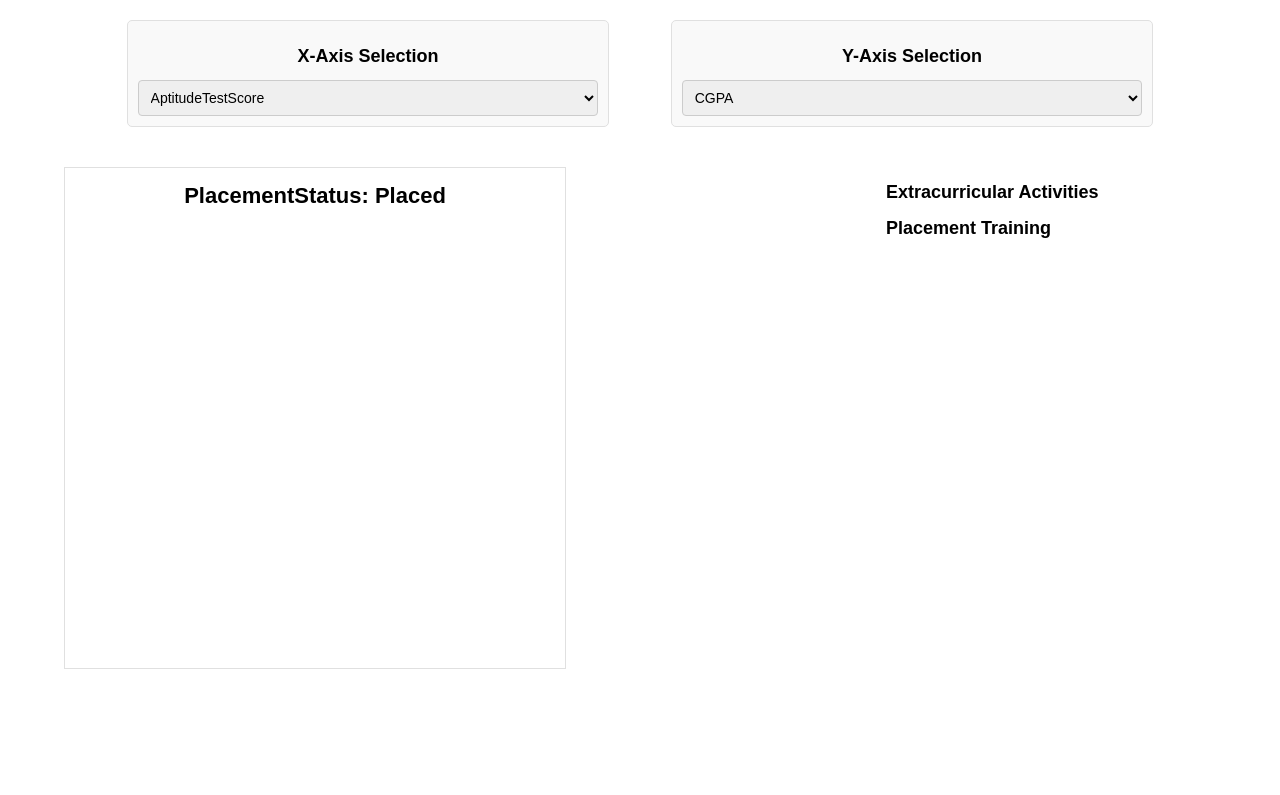
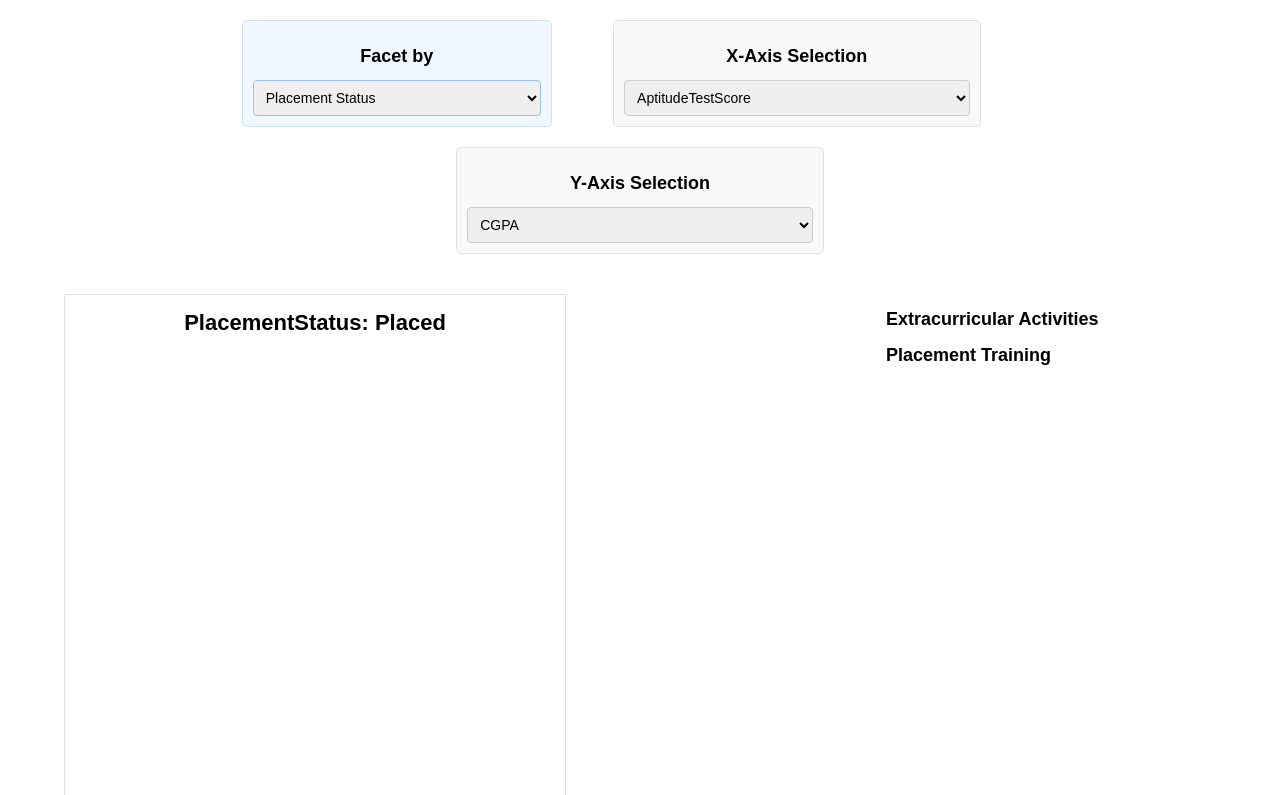
Before and after one commit to susiesyli/cs178-midterm, a Flask app: template templates/index.html in a window 1280 px wide. Shown: the part 20-815 px from the top of the page. Before the commit the page ends 689 px from the top, so only its background shows below. Run offline with Flask 3, Linux system fonts and the light colour scheme; the template is opened without the code that fills it, so the values that code supplies are empty.

Commit message:
All Changes

```diff
--- a/app.py
+++ b/app.py
@@ -5,9 +5,15 @@ import numpy as np
 app = Flask(__name__)
 continuous_columns = ['Internships', 'Projects', 'AptitudeTestScore', 'SoftSkillsRating', 'SSC_Marks', 'HSC_Marks', 'CGPA']
 discrete_columns = ['ExtracurricularActivities', 'PlacementTraining']
-extracurricular_options = [True, False]
+extracurricular_options = ['Yes', 'No']
 placement_training_options = ['Yes', 'No']
 axis_options = ['CGPA', 'AptitudeTestScore', 'SoftSkillsRating', 'SSC_Marks', 'HSC_Marks']
+# Add facet options
+facet_options = {
+    'PlacementStatus': ['Placed', 'NotPlaced'],
+    'PlacementTraining': ['Yes', 'No'],
+    'ExtracurricularActivities': ['Yes', 'No']
+}
 
 @app.route('/')
 def index():
@@ -53,7 +59,8 @@ def index():
         placement_training_options=placement_training_options,
         filter_ranges=filter_ranges,
         all_ranges=all_ranges,
-        axis_options=axis_options
+        axis_options=axis_options,
+        facet_options=facet_options  # Pass facet options to template
     )
 
 @app.route('/update', methods=["POST"])
@@ -63,6 +70,9 @@ def update():
     # Get axis selections from request, with defaults
     x_axis = request_data.get('x_axis', 'AptitudeTestScore')
     y_axis = request_data.get('y_axis', 'CGPA')
+
+    # Get facet selection from request, default to PlacementStatus
+    facet_column = request_data.get('facet_column', 'PlacementStatus')
 
     # Query template "continuous_predicate" converts the slider values to a where clause.
     continuous_predicate = ' AND '.join([f'({column} >= {request_data[column][0]} AND {column} <= {request_data[column][1]})'
@@ -75,7 +85,7 @@ def update():
     extracurricular_values = request_data.get("ExtracurricularActivities", [])
     if not extracurricular_values:
         # If no extracurricular options are selected, return empty results
-        return {'placed_data': [], 'not_placed_data': []}
+        return {'data_groups': {}, 'best_fit_lines': {}}
     else:
         discrete_predicates.append(f'ExtracurricularActivities IN {tuple(extracurricular_values)}')
 
@@ -83,7 +93,7 @@ def update():
     placement_training_values = request_data.get("PlacementTraining", [])
     if not placement_training_values:
         # If no placement training options are selected, return empty results
-        return {'placed_data': [], 'not_placed_data': []}
+        return {'data_groups': {}, 'best_fit_lines': {}}
     else:
         # Convert list to proper SQL format with quotes for string values
         values_str = ", ".join([f"'{val}'" for val in placement_training_values])
@@ -94,21 +104,60 @@ def update():
     # Combine where clause from sliders and checkboxes
     predicate = ' AND '.join([p for p in [continuous_predicate, discrete_predicate] if p])
 
-    # Retrieve the filtered data for placed students.
-    placed_query = f'SELECT {x_axis} as x, {y_axis} as y FROM placementdata.csv WHERE {predicate} AND PlacementStatus = \'Placed\''
-    placed_results = duckdb.sql(placed_query).df()
+    # Get possible values for the selected facet
+    facet_values = facet_options[facet_column]
 
-    # "placed_data" contains the filtered data for placed students that will be used to update the first scatterplot.
-    placed_data = [{'x': float(row['x']), 'y': float(row['y'])} for _, row in placed_results.iterrows()]
+    # Initialize result dictionaries
+    data_groups = {}
+    best_fit_lines = {}
 
-    # Retrieve the filtered data for not placed students.
-    not_placed_query = f'SELECT {x_axis} as x, {y_axis} as y FROM placementdata.csv WHERE {predicate} AND PlacementStatus = \'NotPlaced\''
-    not_placed_results = duckdb.sql(not_placed_query).df()
+    # For each facet value, get the data
+    for facet_value in facet_values:
+        # Format facet_value for the query (strings need quotes)
+        if isinstance(facet_value, str):
+            formatted_facet_value = f"'{facet_value}'"
+        else:
+            formatted_facet_value = str(facet_value)
 
-    # "not_placed_data" contains the filtered data for not placed students that will be used to update the second scatterplot.
-    not_placed_data = [{'x': float(row['x']), 'y': float(row['y'])} for _, row in not_placed_results.iterrows()]
+        # Create where clause
+        where_clause = f"{facet_column} = {formatted_facet_value}"
 
-    return {'placed_data': placed_data, 'not_placed_data': not_placed_data}
+        # Add predicate if it exists
+        if predicate:
+            where_clause = f"{where_clause} AND {predicate}"
+
+        # Query for this facet value
+        query = f'SELECT {x_axis} as x, {y_axis} as y FROM placementdata.csv WHERE {where_clause}'
+        results = duckdb.sql(query).df()
+
+        # Convert to list of points
+        points = [{'x': float(row['x']), 'y': float(row['y'])} for _, row in results.iterrows()]
+
+        # Add to result dictionary
+        data_groups[str(facet_value)] = points
+
+        # Calculate line of best fit if we have enough data points
+        best_fit = None
+        if results.shape[0] > 1:
+            # Convert DataFrame columns to numpy arrays for polyfit
+            x_values = results['x'].values.astype(float)
+            y_values = results['y'].values.astype(float)
+
+            coefficients = np.polyfit(x_values, y_values, 1)
+            best_fit = {
+                'slope': float(coefficients[0]),
+                'intercept': float(coefficients[1]),
+                'min_x': float(results['x'].min()),
+                'max_x': float(results['x'].max())
+            }
+
+        # Add best fit line to results
+        best_fit_lines[str(facet_value)] = best_fit
+
+    return {
+        'data_groups': data_groups,
+        'best_fit_lines': best_fit_lines
+    }
 
 if __name__ == "__main__":
     app.run(debug=True, port=7000)
--- a/static/js/script.js
+++ b/static/js/script.js
@@ -11,6 +11,7 @@ function draw_svg(container_id, margin, width, height, title){
 
     // Add the title to the SVG
     svg.append("text")
+        .attr("id", container_id + "-title")  // Add ID for dynamic updates
         .attr("x", (width + margin.left + margin.right) / 2)
         .attr("y", margin.top / 2)
         .attr("text-anchor", "middle")
@@ -92,7 +93,7 @@ function draw_axes(plot_name, svg, width, height, domainx, domainy) {
     return {'x': x_scale, 'y': y_scale};
 }
 
-function draw_slider(column, min, max, placed_svg, not_placed_svg, placed_scale, not_placed_scale){
+function draw_slider(column, min, max, chart1_svg, chart2_svg, chart1_scale, chart2_scale){
     slider = document.getElementById(column+'-slider')
 
     // If slider already has noUiSlider, destroy it first
@@ -146,7 +147,7 @@ function draw_slider(column, min, max, placed_svg, not_placed_svg, placed_scale,
     sliderContainer.appendChild(maxLabel);
 
     slider.noUiSlider.on('change', function(){
-        update(placed_svg, not_placed_svg, placed_scale, not_placed_scale)
+        update(chart1_svg, chart2_svg, chart1_scale, chart2_scale)
     });
 }
 
@@ -208,7 +209,35 @@ function add_scatterplot_elements(svg, width, height, xAxisName, yAxisName) {
         .text(yAxisName);
 }
 
-// Function that extracts the selected extracurricular activities and min/max values for sliders
+// Add a new function to draw the line of best fit
+function draw_line_of_best_fit(svg, scale, lineData, className) {
+    // If no line data or insufficient points, don't draw
+    if (!lineData) return;
+
+    // Calculate start and end points of the line based on the best fit parameters
+    const x1 = lineData.min_x;
+    const x2 = lineData.max_x;
+
+    // Calculate corresponding y values using y = mx + b
+    const y1 = lineData.slope * x1 + lineData.intercept;
+    const y2 = lineData.slope * x2 + lineData.intercept;
+
+    // Remove any existing line of best fit with this class name
+    svg.selectAll("." + className).remove();
+
+    // Draw the line
+    svg.append("line")
+        .attr("class", className)
+        .attr("x1", scale.x(x1))
+        .attr("y1", scale.y(y1))
+        .attr("x2", scale.x(x2))
+        .attr("y2", scale.y(y2))
+        .style("stroke", "#000000")
+        .style("stroke-width", 2)
+        .style("opacity", 0.7);
+}
+
+// Modified function that extracts parameters including facet selection
 function get_params(){
     // Extract parameters for all sliders
     const sliderParams = {};
@@ -234,13 +263,17 @@ function get_params(){
     const xAxis = document.getElementById('x-axis-selector').value;
     const yAxis = document.getElementById('y-axis-selector').value;
 
+    // Get current facet selection
+    const facetColumn = document.getElementById('facet-selector').value;
+
     // Combine all parameters
     return {
         ...sliderParams,
         'ExtracurricularActivities': extracurricularValues,
         'PlacementTraining': placementTrainingValues,
         'x_axis': xAxis,
-        'y_axis': yAxis
+        'y_axis': yAxis,
+        'facet_column': facetColumn
     };
 }
 
@@ -252,8 +285,9 @@ function update_scatter(data, svg, scale, className, color){
     draw_scatter(data, svg, scale, className, color)
 }
 
-function update(placed_svg, not_placed_svg, placed_scale, not_placed_scale){
-    params = get_params()
+// Updated update function to handle faceted data and best fit lines
+function update(chart1_svg, chart2_svg, chart1_scale, chart2_scale){
+    params = get_params();
     fetch('/update', {
         method: 'POST',
         credentials: 'include',
@@ -263,10 +297,71 @@ function update(placed_svg, not_placed_svg, placed_scale, not_placed_scale){
             'content-type': 'application/json'
         })
     }).then(async function(response){
-        var results = JSON.parse(JSON.stringify((await response.json())))
-        update_scatter(results['placed_data'], placed_svg, placed_scale, "placed-point", "#4682B4") // Blue for placed
-        update_scatter(results['not_placed_data'], not_placed_svg, not_placed_scale, "not-placed-point", "#A52A2A") // Brown for not placed
-    })
+        var results = JSON.parse(JSON.stringify((await response.json())));
+
+        // Get facet column and values
+        const facetColumn = params.facet_column;
+        let facetValues = [];
+
+        // Determine facet values based on selected facet column
+        if (facetColumn === 'PlacementStatus') {
+            facetValues = ['Placed', 'NotPlaced'];
+        } else if (facetColumn === 'PlacementTraining') {
+            facetValues = ['Yes', 'No'];
+        } else if (facetColumn === 'ExtracurricularActivities') {
+            facetValues = ['Yes', 'No'];
+        }
+
+        // Update chart titles with facet information
+        d3.select("#placed-scatter-title").text(`${facetColumn}: ${facetValues[0]}`);
+        d3.select("#not-placed-scatter-title").text(`${facetColumn}: ${facetValues[1]}`);
+
+        // Convert facet values to strings for accessing data
+        const firstValue = String(facetValues[0]);
+        const secondValue = String(facetValues[1]);
+
+        // Update charts with faceted data
+        update_scatter(
+            results.data_groups[firstValue] || [],
+            chart1_svg,
+            chart1_scale,
+            "chart1-point",
+            "#4682B4"  // Blue for first chart
+        );
+
+        update_scatter(
+            results.data_groups[secondValue] || [],
+            chart2_svg,
+            chart2_scale,
+            "chart2-point",
+            "#A52A2A"  // Brown for second chart
+        );
+
+        // Add lines of best fit if they exist in the response
+        if (results.best_fit_lines) {
+            // Draw line of best fit for first facet
+            if (results.best_fit_lines[firstValue]) {
+                draw_line_of_best_fit(
+                    chart1_svg,
+                    chart1_scale,
+                    results.best_fit_lines[firstValue],
+                    "best-fit-1"
+                );
+            }
+
+            // Draw line of best fit for second facet
+            if (results.best_fit_lines[secondValue]) {
+                draw_line_of_best_fit(
+                    chart2_svg,
+                    chart2_scale,
+                    results.best_fit_lines[secondValue],
+                    "best-fit-2"
+                );
+            }
+        }
+    }).catch(function(error) {
+        console.error('Error updating data:', error);
+    });
 }
 
 // Generate an array of tick values for a given range, aiming for a desired number of ticks.
@@ -304,3 +399,21 @@ function generatePaddedTicks(min, max, desiredNumTicks) {
     }
     return ticks;
 }
+
+// Initialize facet selector
+function initializeFacetSelector() {
+    const facetSelector = document.getElementById('facet-selector');
+    if (facetSelector) {
+        facetSelector.addEventListener('change', function() {
+            update(chart1_svg, chart2_svg, chart1_scale, chart2_scale);
+        });
+    }
+}
+
+// Call this function when the document is loaded
+document.addEventListener('DOMContentLoaded', function() {
+    // Initialize the facet selector
+    initializeFacetSelector();
+
+    // Rest of your initialization code will be here
+});
--- a/templates/index.html
+++ b/templates/index.html
@@ -137,12 +137,39 @@ label {
   font-size: 14px;
 }
 
+/* Style for facet selector */
+.facet-selector {
+  margin-bottom: 20px;
+  padding: 10px;
+  background-color: #f0f7ff;
+  border-radius: 5px;
+  border: 1px solid #d0e0f0;
+}
+
+.facet-selector select {
+  width: 100%;
+  padding: 8px;
+  margin-top: 5px;
+  border-radius: 4px;
+  border: 1px solid #a0c0e0;
+  font-size: 14px;
+}
 </style>
 </header>
 <body>
-<!-- New: Axis Selection Controls -->
+<!-- New: Axis and Facet Selection Controls -->
 <div style="width:90%; margin-left:5%; margin-right:5%; margin-top:20px; margin-bottom:20px; text-align:center;">
-  <div class="axis-selector" style="display:inline-block; width:40%; margin-right:5%;">
+  <!-- Add Facet Selector -->
+  <div class="facet-selector" style="display:inline-block; width:25%; margin-right:5%;">
+    <h3>Facet by</h3>
+    <select id="facet-selector" onchange="updateAxesAndPlot()">
+      <option value="PlacementStatus">Placement Status</option>
+      <option value="PlacementTraining">Placement Training</option>
+      <option value="ExtracurricularActivities">Extracurricular Activities</option>
+    </select>
+  </div>
+
+  <div class="axis-selector" style="display:inline-block; width:30%; margin-right:5%;">
     <h3>X-Axis Selection</h3>
     <select id="x-axis-selector" onchange="updateAxesAndPlot()">
       <option value="AptitudeTestScore" selected>AptitudeTestScore</option>
@@ -152,7 +179,7 @@ label {
       <option value="HSC_Marks">HSC_Marks</option>
     </select>
   </div>
-  <div class="axis-selector" style="display:inline-block; width:40%;">
+  <div class="axis-selector" style="display:inline-block; width:30%;">
     <h3>Y-Axis Selection</h3>
     <select id="y-axis-selector" onchange="updateAxesAndPlot()">
       <option value="CGPA" selected>CGPA</option>
@@ -227,6 +254,22 @@ let currentAxisRanges = {};
 currentAxisRanges['{{column}}'] = [{{min}}, {{max}}];
 {% endfor %}
 
+// Get facet labels based on selected facet
+function getFacetLabels() {
+    const facetColumn = document.getElementById('facet-selector').value;
+    let facetValues = [];
+
+    if (facetColumn === 'PlacementStatus') {
+        facetValues = ['Placed', 'NotPlaced'];
+    } else if (facetColumn === 'PlacementTraining') {
+        facetValues = ['Yes', 'No'];
+    } else if (facetColumn === 'ExtracurricularActivities') {
+        facetValues = ['Yes', 'No'];
+    }
+
+    return { facetColumn, facetValues };
+}
+
 // Initialize plots with default axes
 function initializePlots() {
     // Clear existing plots
@@ -241,13 +284,16 @@ function initializePlots() {
     const xRange = currentAxisRanges[xAxis];
     const yRange = currentAxisRanges[yAxis];
 
-    // Create "Placed" scatterplot
-    placed_svg = draw_svg('placed-scatter', margin, width, height, "PlacementStatus: Placed");
+    // Get facet information
+    const { facetColumn, facetValues } = getFacetLabels();
+
+    // Create first facet scatterplot
+    placed_svg = draw_svg('placed-scatter', margin, width, height, `${facetColumn}: ${facetValues[0]}`);
     placed_scale = draw_axes('placed-scatter', placed_svg, width, height, xRange, yRange);
     add_scatterplot_elements(placed_svg, width, height, xAxis, yAxis);
 
-    // Create "Not Placed" scatterplot
-    not_placed_svg = draw_svg('not-placed-scatter', margin, width, height, "PlacementStatus: NotPlaced");
+    // Create second facet scatterplot
+    not_placed_svg = draw_svg('not-placed-scatter', margin, width, height, `${facetColumn}: ${facetValues[1]}`);
     not_placed_scale = draw_axes('not-placed-scatter', not_placed_svg, width, height, xRange, yRange);
     add_scatterplot_elements(not_placed_svg, width, height, xAxis, yAxis);
 }
```
